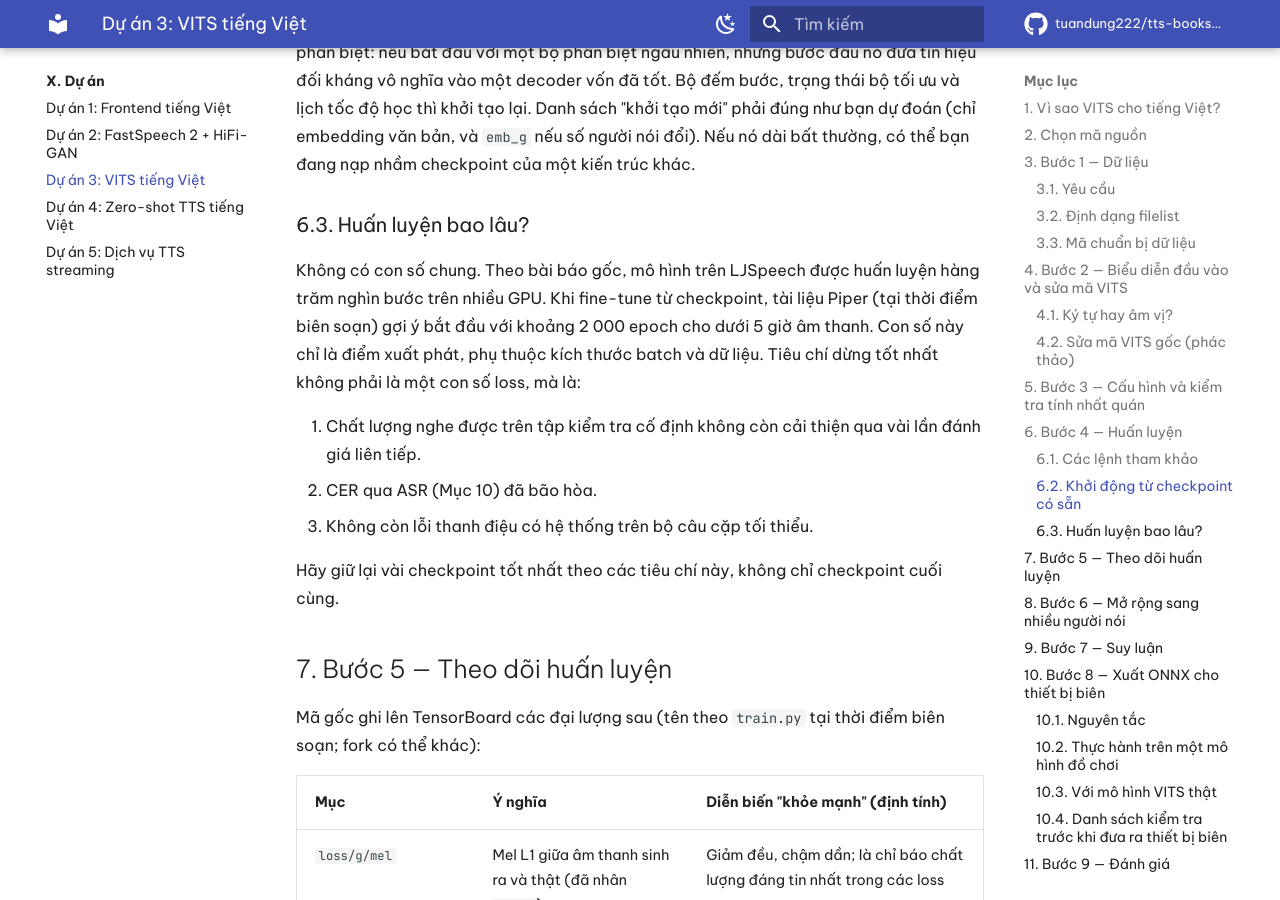
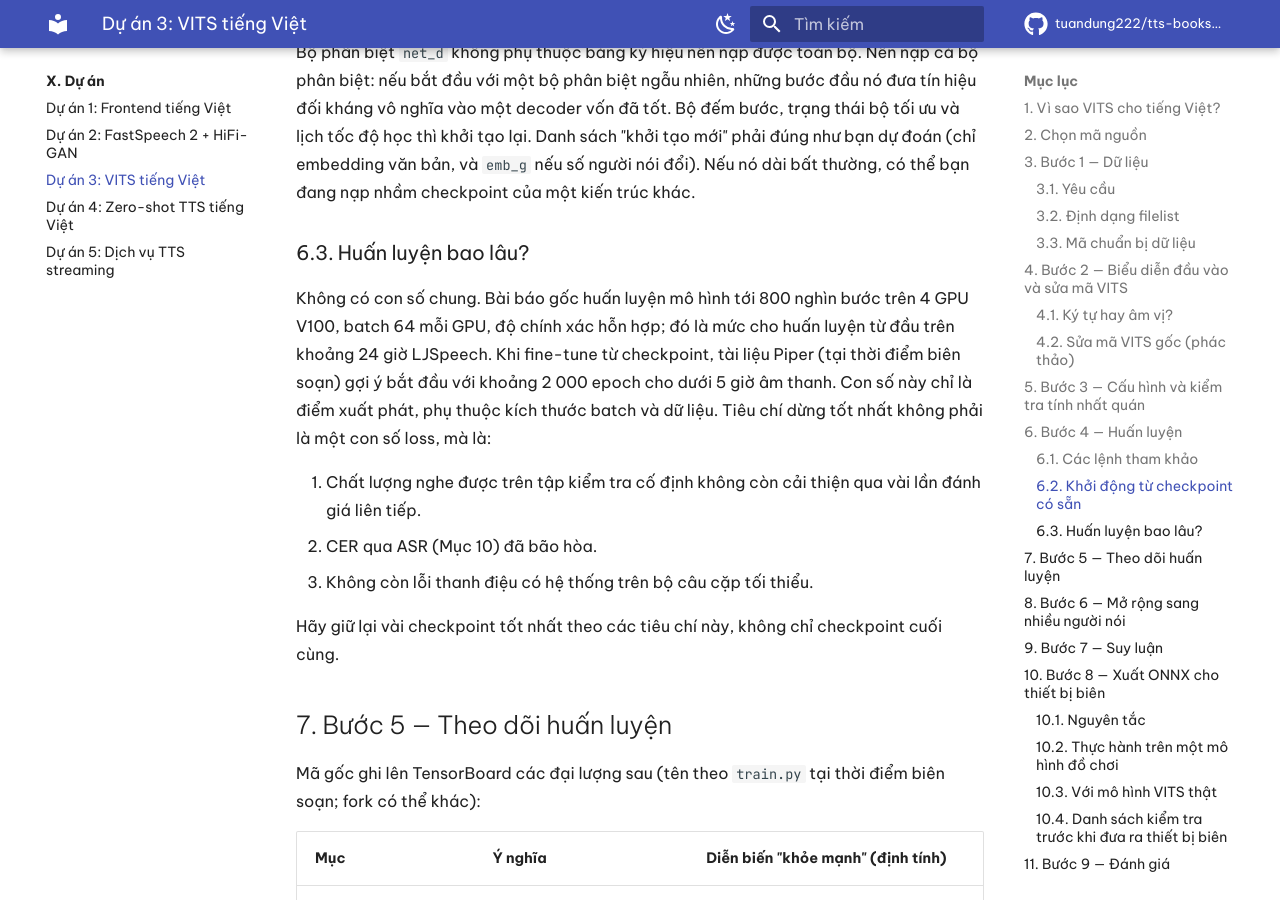
Before and after one commit to tuandung222/tts-books-2026, an MkDocs documentation site: the page built from docs/phan-10-du-an/du-an-3-vits-tieng-viet.md, in a window 1280 px wide and 900 px high, scrolled down 13803 px. Built offline with MkDocs 1.6.1 and Material for MkDocs 9.7.7, drawn with Linux system fonts in a browser that asks for light colours; comment, search, counter and statistics services are not loaded; some of the changed text lies outside the part shown.

Commit message:
WIP: bản thảo các chương đang biên soạn
Co-Authored-By: Claude Opus 5.5 <noreply@anthropic.com>
Claude-Session: https://claude.ai/code/session_01PnSv8GMC4q142v8Kx1mQHm

```diff
--- a/docs/phan-10-du-an/du-an-3-vits-tieng-viet.md
+++ b/docs/phan-10-du-an/du-an-3-vits-tieng-viet.md
@@ -405,7 +405,7 @@ Với VITS thật, áp dụng `load_partial` cho `net_g` với `torch.load("G_xx
 
 ### 6.3. Huấn luyện bao lâu?
 
-Không có con số chung. Theo bài báo gốc, mô hình trên LJSpeech được huấn luyện hàng trăm nghìn bước trên nhiều GPU. Khi fine-tune từ checkpoint, tài liệu Piper (tại thời điểm biên soạn) gợi ý bắt đầu với khoảng 2 000 epoch cho dưới 5 giờ âm thanh. Con số này chỉ là điểm xuất phát, phụ thuộc kích thước batch và dữ liệu. Tiêu chí dừng tốt nhất không phải là một con số loss, mà là:
+Không có con số chung. Bài báo gốc huấn luyện mô hình tới 800 nghìn bước trên 4 GPU V100, batch 64 mỗi GPU, độ chính xác hỗn hợp; đó là mức cho huấn luyện từ đầu trên khoảng 24 giờ LJSpeech. Khi fine-tune từ checkpoint, tài liệu Piper (tại thời điểm biên soạn) gợi ý bắt đầu với khoảng 2 000 epoch cho dưới 5 giờ âm thanh. Con số này chỉ là điểm xuất phát, phụ thuộc kích thước batch và dữ liệu. Tiêu chí dừng tốt nhất không phải là một con số loss, mà là:
 
 1. Chất lượng nghe được trên tập kiểm tra cố định không còn cải thiện qua vài lần đánh giá liên tiếp.
 2. CER qua ASR (Mục 10) đã bão hòa.
```
Also changed, not shown: other parts of docs/phan-10-du-an/du-an-3-vits-tieng-viet.md (+2 -2 lines).
